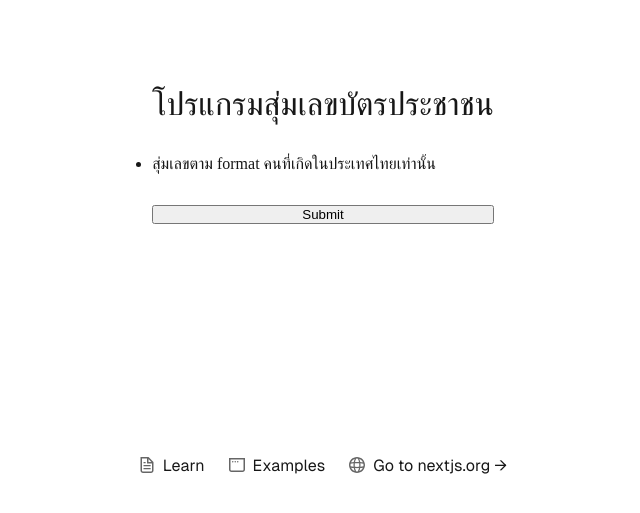
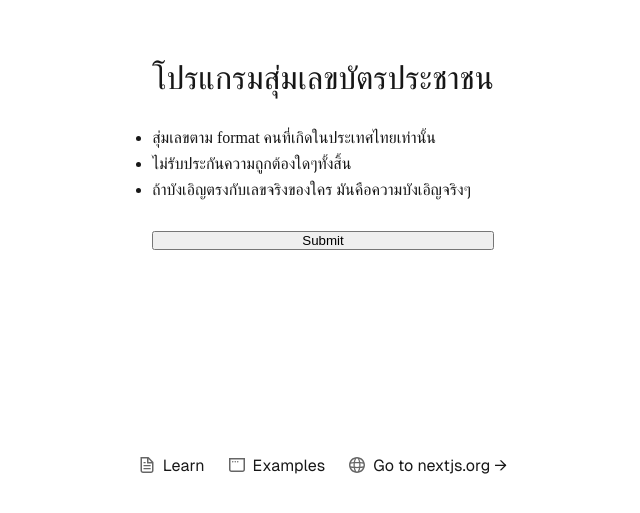
Before and after one commit to ignitry/randomizer, a Next.js app: page / in a window 1280 px wide. Shown: the part 245-758 px from the top of the page, without its empty margins (317-957 px from the left). Built offline with nearby package versions, Linux system fonts and the light colour scheme.

Commit message:
simple title

```diff
--- a/app/layout.tsx
+++ b/app/layout.tsx
@@ -12,8 +12,8 @@ const geistMono = localFont({
 });
 
 export const metadata: Metadata = {
-  title: "Create Next App",
-  description: "Generated by create next app",
+  title: "โปรแกรมสุ่มเลขบัตรประชาชน",
+  description: "สุ่มเลขตาม format คนที่เกิดในประเทศไทยเท่านั้น",
 };
 
 export default function RootLayout({
--- a/app/page.tsx
+++ b/app/page.tsx
@@ -19,6 +19,12 @@ export default function Home() {
         <ul>
           <li>
             สุ่มเลขตาม format คนที่เกิดในประเทศไทยเท่านั้น
+          </li>
+          <li>
+            ไม่รับประกันความถูกต้องใดๆทั้งสิ้น
+          </li>
+          <li>
+            ถ้าบังเอิญตรงกับเลขจริงของใคร มันคือความบังเอิญจริงๆ
           </li>
         </ul>
 
```
